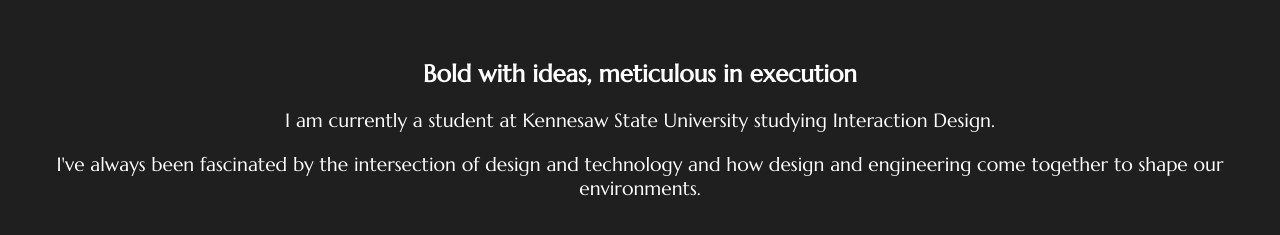
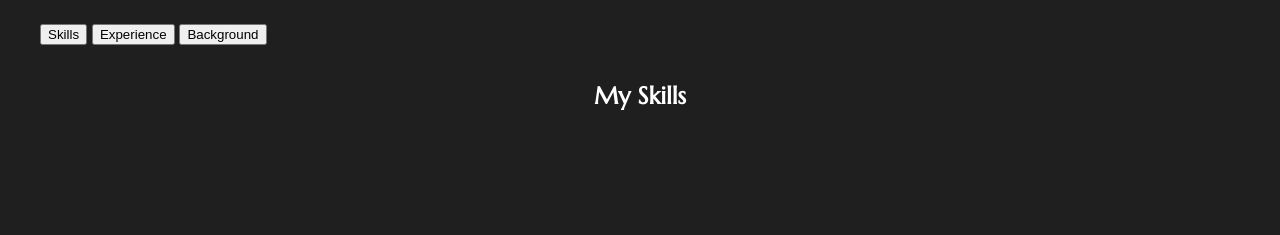
Before and after one commit to Vig25nesh/web-development-project, a website: page about.html in a window 1280 px wide. Shown: the part 157-392 px from the top of the page. Drawn offline with Linux system fonts and the light colour scheme.

Commit message:
Adding Toggle buttons to about

```diff
--- a/about.html
+++ b/about.html
@@ -21,10 +21,25 @@
         <a href="contact.html">Contact</a>
     </nav>
 
-    <section>
-        <h2>Bold with ideas, meticulous in execution</h2>
-        <p>I am currently a student at Kennesaw State University studying Interaction Design.</p>
-        <p>I've always been fascinated by the intersection of design and technology and how design and engineering come together to shape our environments. </p>
+    <div class = "toggle-buttons">
+        <button onclick = "showSkills()">Skills</button>
+        <button onclick = "showExperience()">Experience</button>
+        <button onclick = "showBackground()">Background</button>
+    </div>
+
+    <section id="skills">
+        <h2>My Skills</h2>
+        <p></p>
+    </section>
+
+    <section id="experiences" style="display:none;">
+        <h2>My Experiences</h2>
+        <p>.</p>
+    </section>
+
+    <section id="background" style="display:none;">
+        <h2>My Background</h2>
+        <p></p>
     </section>
 
 </body>
```
